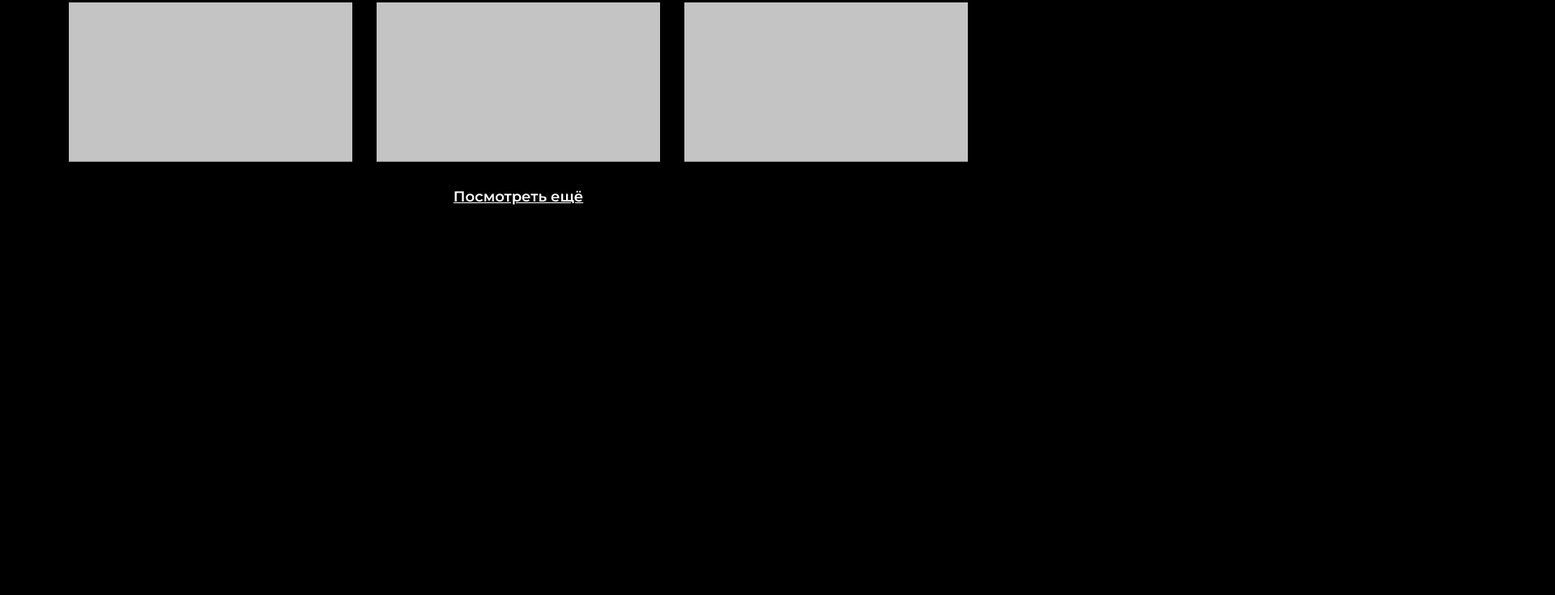
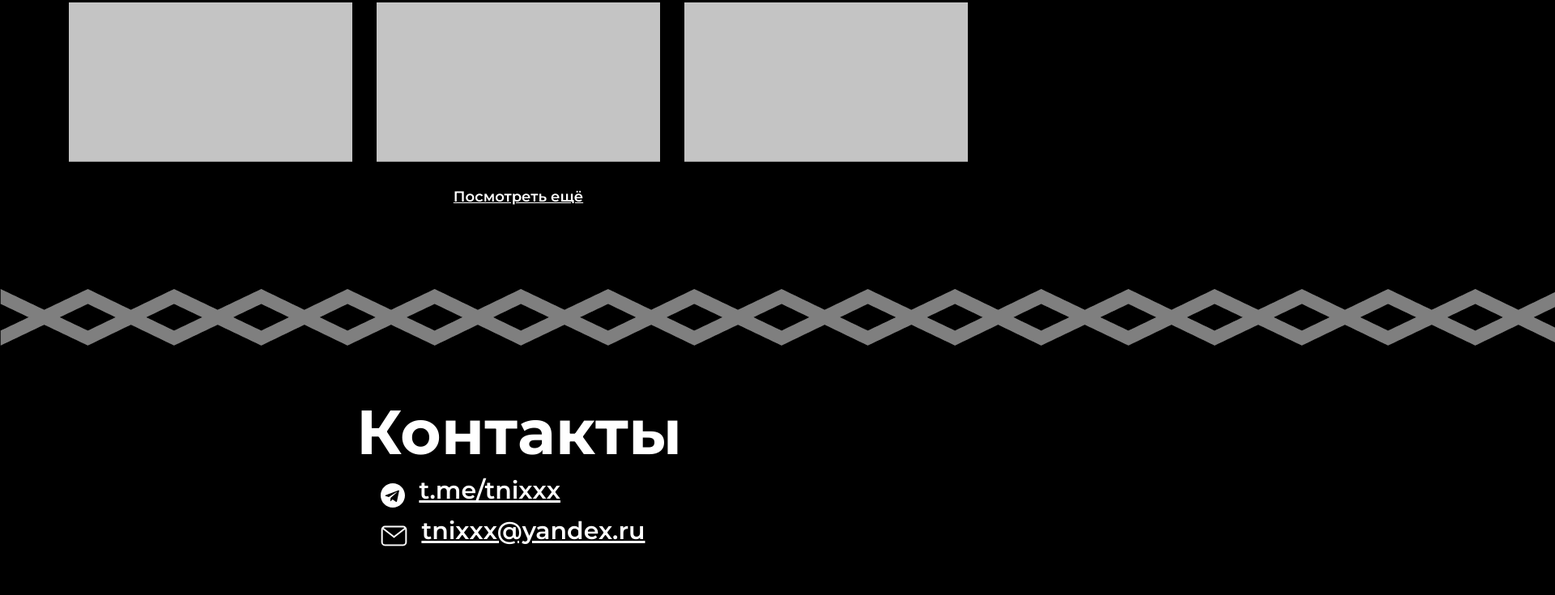
Before and after one commit to tnixxx/tnix.xx, a plain HTML site: page src/index.html in a window 1280 px wide. Shown: the part 1383-2118 px from the top of the page at 81% size, 1920 px wide, since content can reach past the window. Before the commit the page ends 1717 px from the top, so only its background shows below. Drawn offline with Linux system fonts and the light colour scheme; files whose address does not match are found by name.

Commit message:
Добавлен блок .contacts, изменен блок .works
Блок .contacts сверстан несколько другим путем, в будущем этот момент необходимо исправить

```diff
--- a/src/index.html
+++ b/src/index.html
@@ -59,6 +59,25 @@
                 </div>
             </div>
         </section>
+        <section class="contacts-section">
+            <div class="container">
+                <div class="contacts">
+                    <!-- <img src="img/tape.png" alt="tape" class="contacts"> -->
+                    <h3 class="contacts__title">Контакты</h3>
+                    <nav class="contacts-nav">
+                        <div class="contacts-nav-wrap">
+                            <img src="img/telegram-icon.svg" alt="telegram" class="contacts-nav-wrap__img">
+                            <a href="t.me/tnixxx" class="contacts-nav-wrap__text">t.me/tnixxx</a>
+
+                        </div>
+                        <div class="contacts-nav-wrap">
+                            <img src="img/mail-icon.svg" alt="telegram" class="contacts-nav-wrap__img">
+                            <a href="mailto:tnixxx@yandex.ru" class="contacts-nav-wrap__text">tnixxx@yandex.ru</a>
+                        </div>
+                    </nav>
+                </div>
+            </div>
+        </section>
     </main>
     <footer>
 
--- /dev/null
+++ b/src/sass/components/_contacts.sass
@@ -0,0 +1,24 @@
+.contacts
+    padding: 30px 0px 60px
+    max-width: 400px
+    margin-left: auto
+    margin-right: auto
+    &-section
+        position: relative
+        &::before
+            content: url(../img/tape.png)
+            position: absolute
+            top: -100px
+    &__title
+        text-align: center
+    &-nav
+        margin-right: 30px
+        margin-left: 30px
+        &-wrap
+            &:last-child
+                margin-top: 10px
+            &__text
+                margin-left: 13px
+                font-size: 30px
+                line-height: 37px
+                text-decoration: underline !important
--- a/src/sass/components/_works.sass
+++ b/src/sass/components/_works.sass
@@ -1,6 +1,6 @@
 .works
     margin-top: 40px
-    margin-bottom: 77px
+    margin-bottom: 200px
     &__title
         margin-bottom: 40px
     &-container
--- a/src/sass/main.sass
+++ b/src/sass/main.sass
@@ -10,3 +10,7 @@
 //Добавлены шрифты всех типов, создан блок .about
 
 @import 'components/_works.sass'
+
+//Добавлен и адаптирован блок .works
+
+@import 'components/_contacts.sass'
```
Also changed, not shown: src/css/main.min.css, src/img/mail-icon.svg (added), src/img/tape.png (added), src/img/telegram-icon.svg (added), 1 other file.
